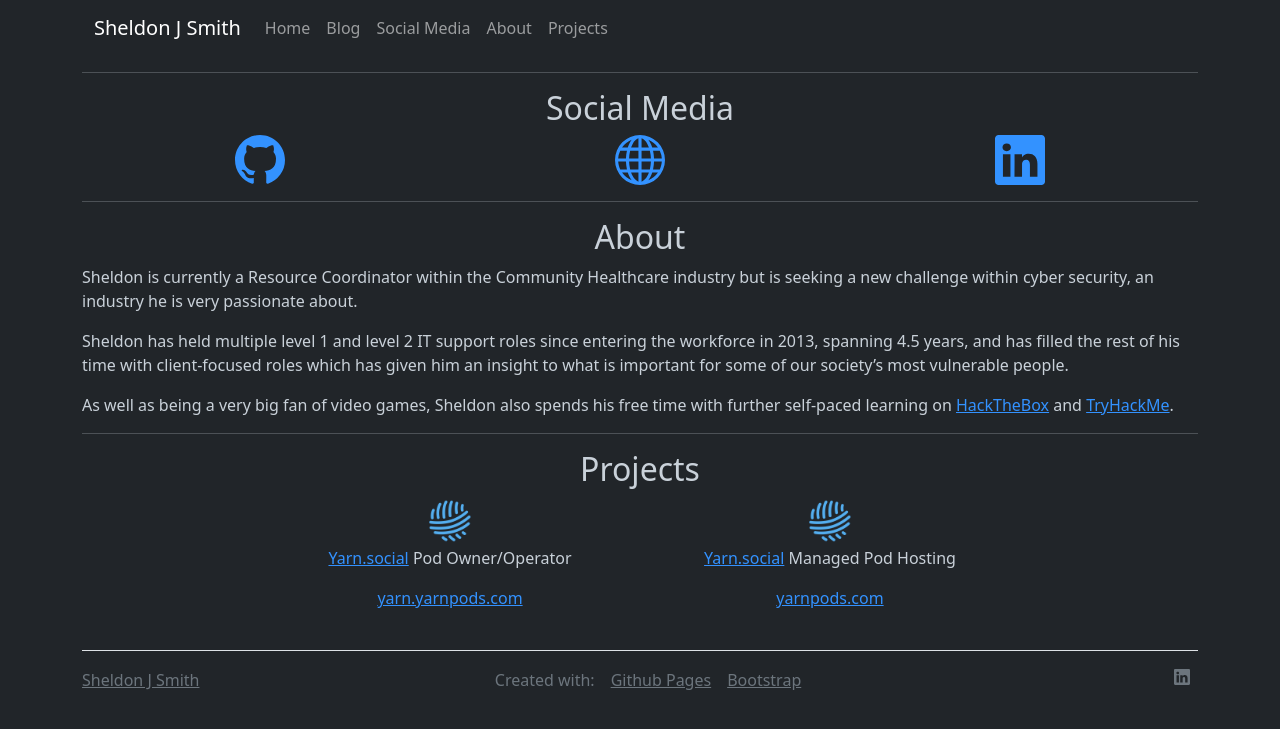
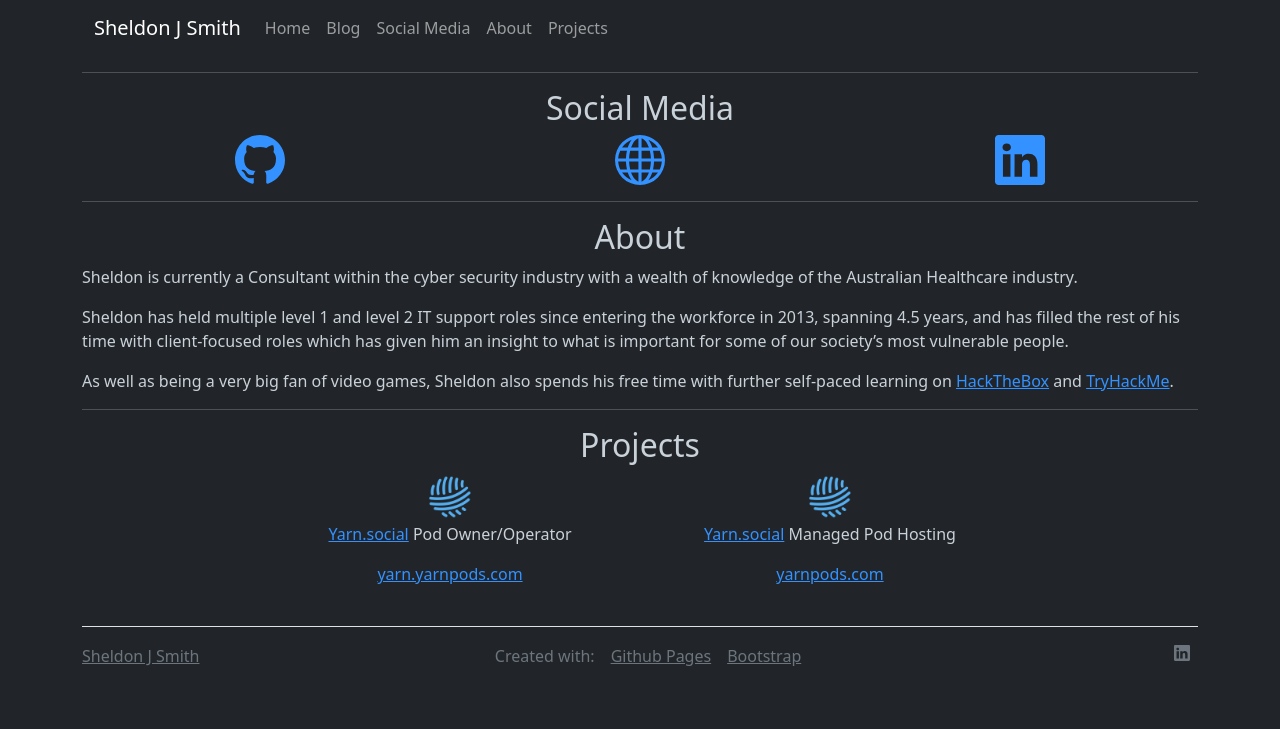
Before and after one commit to Screemm/screemm.github.io, a Jekyll site: the page built from index.md, in a window 1280 px wide. Shown: the top 729 px of the page. Built offline with Jekyll 4.4.1, drawn with Linux system fonts in a browser that asks for light colours; nearby versions of some CDN libraries.

Commit message:
Update index.md
Updated the first paragraph.

```diff
--- a/index.md
+++ b/index.md
@@ -6,7 +6,7 @@ filename: /
 
 ## About
 
-Sheldon is currently a Resource Coordinator within the Community Healthcare industry but is seeking a new challenge within cyber security, an industry he is very passionate about.
+Sheldon is currently a Consultant within the cyber security industry with a wealth of knowledge of the Australian Healthcare industry.
 
 Sheldon has held multiple level 1 and level 2 IT support roles since entering the workforce in 2013, spanning 4.5 years, and has filled the rest of his time with client-focused roles which has given him an insight to what is important for some of our society's most vulnerable people.
 
```
